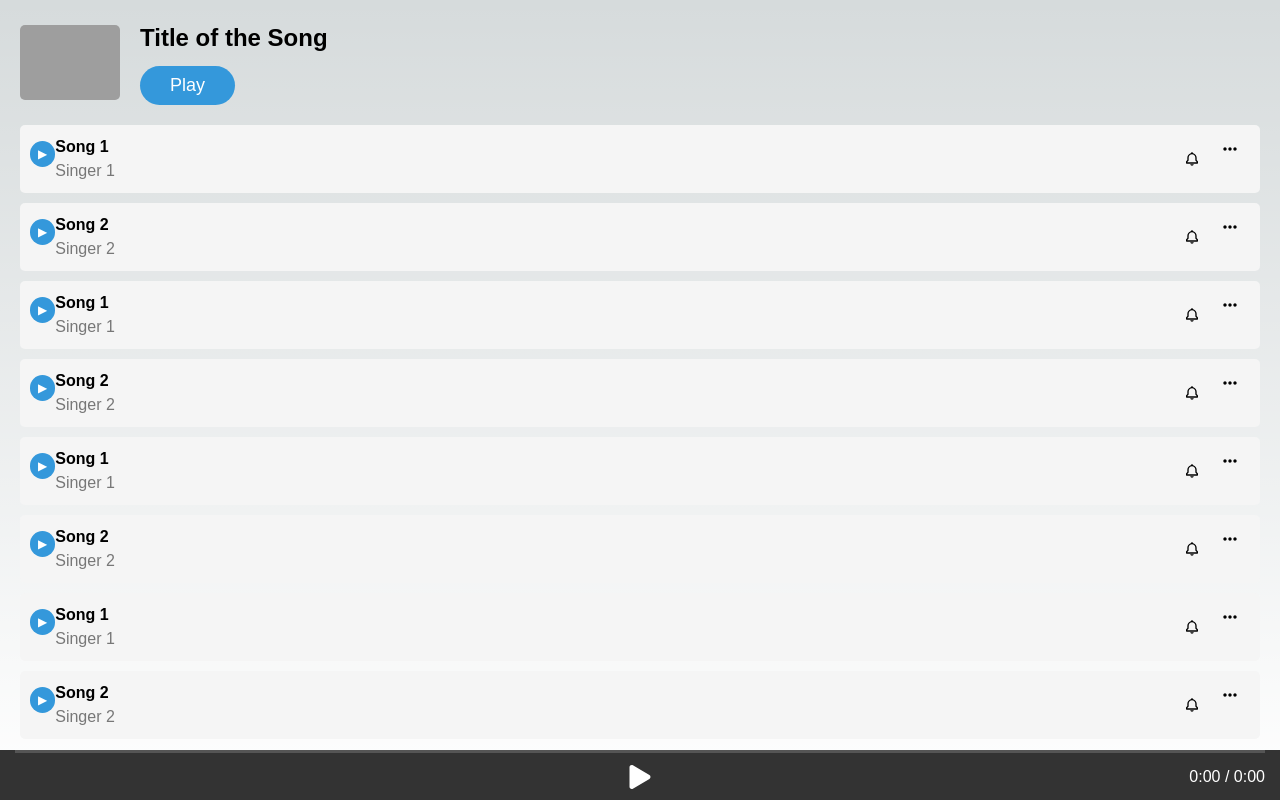
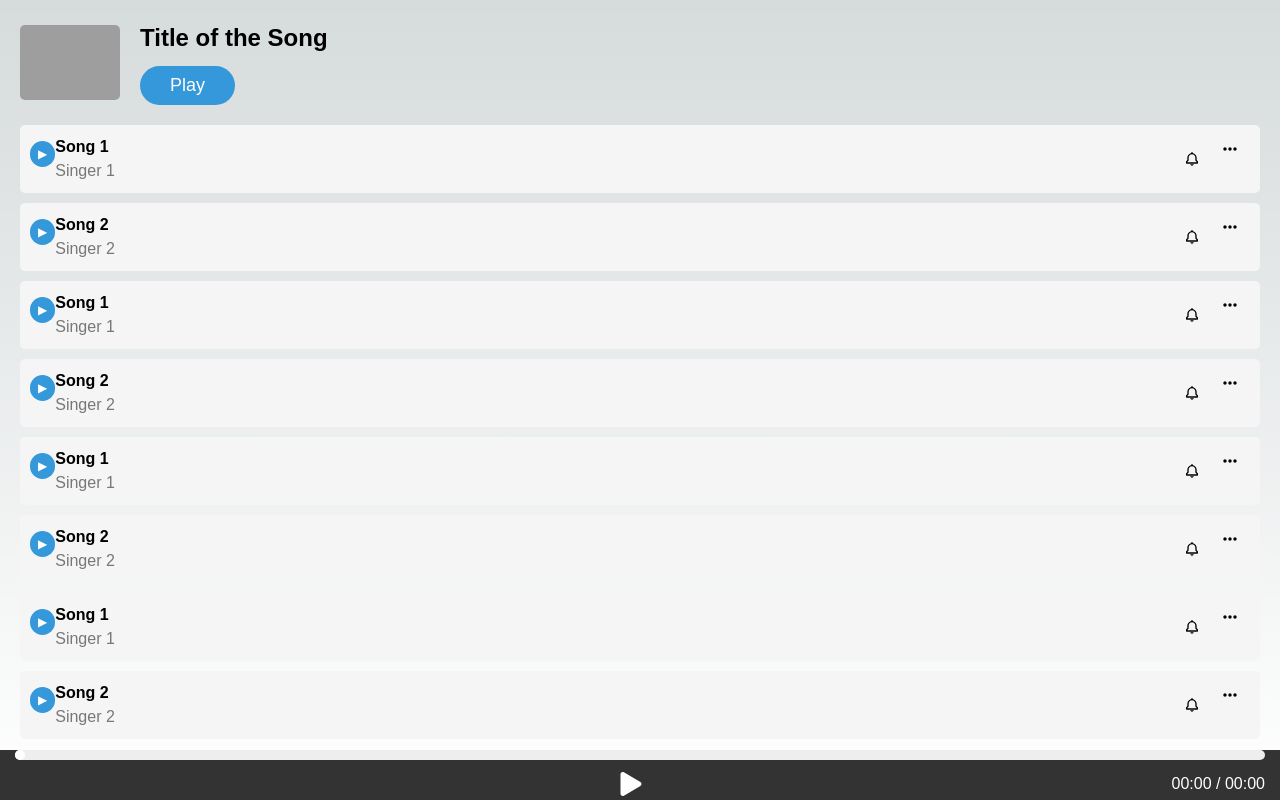
Before and after one commit to shrey-creator/epub-reader-flow, a Next.js app: page / in a window 1280 px wide. Built offline with nearby package versions, Linux system fonts and the light colour scheme; grey boxes are pictures that could not be loaded.

Commit message:
added progress bar and completed sticky fotter functionality

```diff
--- a/app/epub-reader.tsx
+++ b/app/epub-reader.tsx
@@ -72,6 +72,7 @@ const MusicPage = () => {
 
   const audioPlayer = useContext(AudioPlayerContext)?.current;
   const [currentSongIndex, setCurrentSongIndex] = useState(-1);
+  const [isSongPlaying, setIsSongPlaying] = useState(false);
   const handleSongEnded = () => {
     // Check if there are more songs in the list
     if (currentSongIndex < songs.length - 1) {
@@ -93,19 +94,17 @@ const MusicPage = () => {
       if (audioPlayer?.currentSrc !== currentSongUrl && audioPlayer)
         audioPlayer.src = currentSongUrl;
       audioPlayer?.play();
-    } else {
-      audioPlayer?.pause();
     }
   }, [currentSongIndex]);
 
   const handlePlayClick = (songIndex: number) => {
-    // Logic to play the song using the provided URL
+    // if (songIndex === currentSongIndex) {
+    //   setIsSongPlaying(false);
+    // } else {
+    //   setIsSongPlaying(true);
+    // }
     setCurrentSongIndex(songIndex);
-    // if (songIndex) {
-    //   setCurrentSongIndex(songIndex);
-    // } else {
-    //   setCurrentSongIndex(-1);
-    // }
+    setIsSongPlaying(true);
   };
 
   return (
@@ -155,6 +154,8 @@ const MusicPage = () => {
         handleSongEnded={handleSongEnded}
         currentSongIndex={currentSongIndex}
         songsArray={songs}
+        isSongPlaying={isSongPlaying}
+        setIsSongPlaying={setIsSongPlaying}
       />
     </div>
   );
--- a/app/sticky-bar.tsx
+++ b/app/sticky-bar.tsx
@@ -2,58 +2,88 @@ import React, { useRef, useState, useEffect, useContext } from "react";
 import styles from "./StickyBar.module.css"; // Import CSS module for styling
 import { AudioPlayerContext } from "./audio-player-context";
 import { FaPause, FaPlay } from "react-icons/fa"; // Import Play Icon from react-icons/fa
+import ProgressBar from "./ProgressBar";
 
 const StickyBar: React.FC<{
   handleSongEnded: () => void;
   currentSongIndex: number;
   songsArray: any;
-}> = ({ handleSongEnded, currentSongIndex, songsArray }) => {
+  isSongPlaying: boolean;
+  setIsSongPlaying: any;
+}> = ({
+  handleSongEnded,
+  currentSongIndex,
+  songsArray,
+  isSongPlaying,
+  setIsSongPlaying,
+}) => {
   const audioRef = useContext(AudioPlayerContext);
-  const progressBarRef = useRef<HTMLDivElement>(null);
-  const [currentTime, setCurrentTime] = useState("0:00");
-  const [duration, setDuration] = useState("0:00");
+  const [currentTimeInSeconds, setCurrentTime] = useState(0);
+  const [durationInSeconds, setDuration] = useState(0);
 
-  const togglePlay = () => {
+  useEffect(() => {
     if (audioRef?.current) {
-      if (currentSongIndex === -1) {
+      if (!isSongPlaying && currentSongIndex !== -1) {
         audioRef.current.pause();
-      } else {
+      } else if (isSongPlaying) {
         audioRef.current.play();
       }
     }
+  }, [isSongPlaying]);
+
+  const togglePlay = () => {
+    setIsSongPlaying(!isSongPlaying);
+  };
+
+  // ... audio playback logic
+
+  const convertSecondsToMinSec = (seconds: number): string => {
+    const minutes: number = Math.floor(seconds / 60);
+    const remainingSeconds: number = seconds % 60;
+
+    const formattedMinutes: string =
+      minutes < 10 ? `0${minutes}` : `${minutes}`;
+    const formattedSeconds: string =
+      remainingSeconds < 10 ? `0${remainingSeconds}` : `${remainingSeconds}`;
+
+    return `${formattedMinutes}:${formattedSeconds}`;
+  };
+
+  const handleSeek = (newTime: number) => {
+    // Seek to the new time in your audio player
   };
 
   const updateProgressBar = () => {
     const audio = audioRef?.current;
-    const progressBar = progressBarRef.current;
-    if (audio && progressBar) {
+    if (audio) {
       const progress = (audio.currentTime / audio.duration) * 100;
-      progressBar.style.width = `${progress}%`;
+      //   progressBar.style.width = `${progress}%`;
 
+      // Get current time and duration as numbers
       const currentMinutes = Math.floor(audio.currentTime / 60);
       const currentSeconds = Math.floor(audio.currentTime % 60);
-      setCurrentTime(
-        `${currentMinutes}:${currentSeconds.toString().padStart(2, "0")}`
-      );
+      const currentTimeInSeconds = currentMinutes * 60 + currentSeconds;
 
       const durationMinutes = Math.floor(audio.duration / 60);
       const durationSeconds = Math.floor(audio.duration % 60);
-      setDuration(
-        `${durationMinutes}:${durationSeconds.toString().padStart(2, "0")}`
-      );
+      const durationInSeconds = durationMinutes * 60 + durationSeconds;
+
+      // Update state with numbers, but format as strings for display
+      setCurrentTime(currentTimeInSeconds);
+      setDuration(durationInSeconds);
     }
   };
 
-  const handleSeek = (event: React.MouseEvent<HTMLDivElement>) => {
-    if (audioRef?.current && progressBarRef.current) {
-      const rect = progressBarRef.current.getBoundingClientRect();
-      const offsetX = event.clientX - rect.left;
-      const progressBarWidth = progressBarRef.current.clientWidth;
-      const seekPercentage = (offsetX / progressBarWidth) * 100;
-      const seekTime = (audioRef.current.duration * seekPercentage) / 100;
-      audioRef.current.currentTime = seekTime;
-    }
-  };
+  //   const handleSeek = (event: React.MouseEvent<HTMLDivElement>) => {
+  //     if (audioRef?.current && progressBarRef.current) {
+  //       const rect = progressBarRef.current.getBoundingClientRect();
+  //       const offsetX = event.clientX - rect.left;
+  //       const progressBarWidth = progressBarRef.current.clientWidth;
+  //       const seekPercentage = (offsetX / progressBarWidth) * 100;
+  //       const seekTime = (audioRef.current.duration * seekPercentage) / 100;
+  //       audioRef.current.currentTime = seekTime;
+  //     }
+  //   };
 
   useEffect(() => {
     if (audioRef?.current) {
@@ -68,26 +98,26 @@ const StickyBar: React.FC<{
 
   const [hoverTime, setHoverTime] = useState("0:00");
 
-  const handleHover = (event: React.MouseEvent<HTMLDivElement>) => {
-    if (
-      audioRef?.current &&
-      progressBarRef.current &&
-      currentSongIndex !== -1
-    ) {
-      const rect = progressBarRef.current.getBoundingClientRect();
-      const offsetX = event.clientX - rect.left;
-      const progressBarWidth = progressBarRef.current.clientWidth;
-      const hoverPercentage = (offsetX / progressBarWidth) * 100;
-      const hoverTimeInSeconds =
-        (audioRef.current.duration * hoverPercentage) / 100;
+  //   const handleHover = (event: React.MouseEvent<HTMLDivElement>) => {
+  //     if (
+  //       audioRef?.current &&
+  //       progressBarRef.current &&
+  //       currentSongIndex !== -1
+  //     ) {
+  //       const rect = progressBarRef.current.getBoundingClientRect();
+  //       const offsetX = event.clientX - rect.left;
+  //       const progressBarWidth = progressBarRef.current.clientWidth;
+  //       const hoverPercentage = (offsetX / progressBarWidth) * 100;
+  //       const hoverTimeInSeconds =
+  //         (audioRef.current.duration * hoverPercentage) / 100;
 
-      const hoverMinutes = Math.floor(hoverTimeInSeconds / 60);
-      const hoverSeconds = Math.floor(hoverTimeInSeconds % 60);
-      setHoverTime(
-        `${hoverMinutes}:${hoverSeconds.toString().padStart(2, "0")}`
-      );
-    }
-  };
+  //       const hoverMinutes = Math.floor(hoverTimeInSeconds / 60);
+  //       const hoverSeconds = Math.floor(hoverTimeInSeconds % 60);
+  //       setHoverTime(
+  //         `${hoverMinutes}:${hoverSeconds.toString().padStart(2, "0")}`
+  //       );
+  //     }
+  //   };
 
   const handleHoverLeave = () => {
     setHoverTime("0:00");
@@ -95,7 +125,13 @@ const StickyBar: React.FC<{
 
   return (
     <div className={styles.stickyBar}>
-      <div
+      <ProgressBar
+        currentTime={currentTimeInSeconds}
+        duration={durationInSeconds}
+        onSeek={handleSeek}
+      />
+
+      {/* <div
         className={styles.progressBar}
         onMouseMove={handleHover}
         onMouseLeave={handleHoverLeave}
@@ -108,7 +144,7 @@ const StickyBar: React.FC<{
             <span>{hoverTime}</span>
           </div>
         )}
-      </div>
+      </div> */}
 
       <div className={styles.stickyBarBottomSection}>
         <div className={styles.songInfot}>
@@ -128,7 +164,7 @@ const StickyBar: React.FC<{
           )}
         </div>
 
-        {currentSongIndex === -1 ? (
+        {!isSongPlaying ? (
           <FaPlay className={styles.playIcon} onClick={togglePlay} />
         ) : (
           <FaPause className={styles.playIcon} onClick={togglePlay} />
@@ -142,7 +178,8 @@ const StickyBar: React.FC<{
           ></audio>
 
           <div className={styles.timeDisplay}>
-            <span>{currentTime}</span> / <span>{duration}</span>
+            <span>{convertSecondsToMinSec(currentTimeInSeconds)}</span> /{" "}
+            <span>{convertSecondsToMinSec(durationInSeconds)}</span>
           </div>
         </div>
       </div>
```
